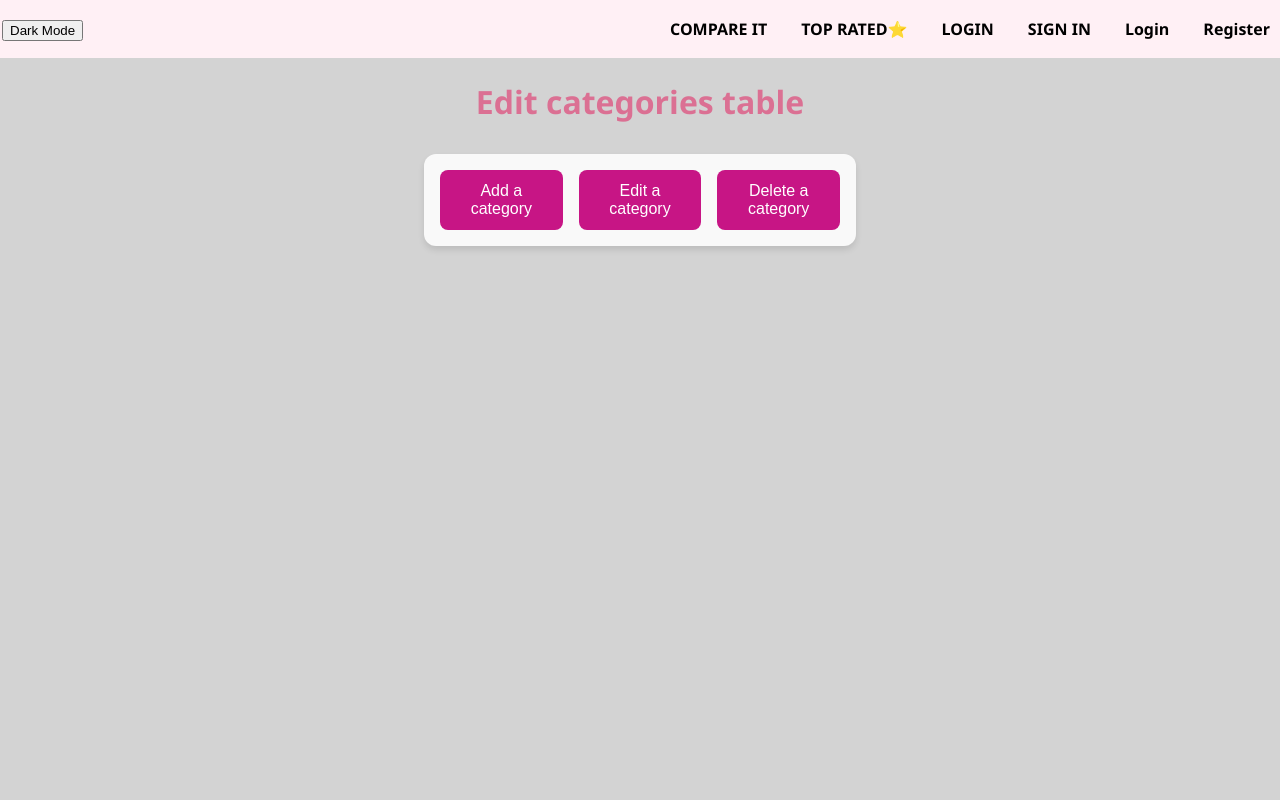
After one commit to tl21thebe/Query-Queens, a PHP site: page /php/adminCategory.php in a window 1280 px wide. The commit adds this page. Run offline with PHP 8.4, Linux system fonts and the light colour scheme.

Commit message:
Updated adminProduct and AdminCategory

```diff
--- /dev/null
+++ b/css/AdminCategory.css
@@ -0,0 +1,110 @@
+body{
+    background-color: lightgray;
+}
+
+.controls {
+    display: flex;
+    justify-content: space-between;
+    gap: 1rem;
+    padding: 1rem;
+    background-color: #f9f9f9;
+    border-radius: 12px;
+    box-shadow: 0 4px 6px rgba(0, 0, 0, 0.1);
+    max-width: 400px;
+    margin: 1rem auto;
+}
+
+.controls button {
+    flex: 1;
+    padding: 0.75rem 1rem;
+    font-size: 1rem;
+    background-color: mediumvioletred;
+    color: white;
+    border: none;
+    border-radius: 8px;
+    transition: background-color 0.3s, transform 0.2s;
+    cursor: pointer;
+}
+
+.controls button:hover {
+    background-color: lightgray;
+    transform: translateY(-2px);
+}
+
+.controls button:active {
+    transform: translateY(0);
+}
+
+h1 {
+    text-align: center;
+    color: palevioletred;
+    margin-top: 80px;
+    font-size: 2rem;
+    border-bottom: 2px solid lightgray;
+    padding-bottom: 0.5rem;
+}
+
+form#category-form {
+    max-width: 600px;
+    margin: 2rem auto;
+    background-color: #ffffff;
+    padding: 2rem;
+    border-radius: 12px;
+    box-shadow: 0 0 15px rgba(169, 169, 169, 0.2);
+}
+
+form#category-form label {
+    display: block;
+    margin-bottom: 0.25rem;
+    font-weight: bold;
+    color: black;
+}
+
+form#category-form input[type="text"],
+form#category-form input[type="number"],
+form#category-form input[type="date"],
+form#category-form input[type="url"],
+form#category-form textarea,
+form#category-form select {
+    width: 100%;
+    padding: 0.6rem;
+    margin-bottom: 1rem;
+    border: 1px solid lightgray;
+    border-radius: 6px;
+    background-color: #f9f9f9;
+    font-size: 1rem;
+    box-sizing: border-box;
+    transition: border-color 0.3s, background-color 0.3s;
+}
+
+form#category-form input:focus,
+form#category-form textarea:focus,
+form#category-form select:focus {
+    outline: none;
+    border-color: palevioletred;
+    background-color: #fff;
+}
+
+form#category-form button[type="submit"] {
+    width: 100%;
+    background-color: palevioletred;
+    color: white;
+    padding: 0.75rem;
+    font-size: 1rem;
+    border: none;
+    border-radius: 8px;
+    cursor: pointer;
+    font-weight: bold;
+    transition: background-color 0.3s, transform 0.2s;
+    box-shadow: 0 4px 6px rgba(0, 0, 0, 0.1);
+}
+
+form#category-form button[type="submit"]:hover {
+    background-color: mediumvioletred;
+    transform: scale(1.02);
+}
+
+#form-container {
+    text-align: center;
+    align-items: center;
+}
--- /dev/null
+++ b/js/AdminCategory.js
@@ -0,0 +1,78 @@
+document.addEventListener("DOMContentLoaded", () => {
+    const actionContainer = document.getElementById("form-container");
+
+    document.getElementById("add-btn").addEventListener("click", () => {
+        renderForm("addCategory");
+    });
+
+    document.getElementById("edit-btn").addEventListener("click", () => {
+        renderForm("updateCategory");
+    });
+
+    document.getElementById("delete-btn").addEventListener("click", () => {
+        renderForm("deleteCategory");
+    });
+
+    function renderForm(action) {
+        const actionTitle = action === "addCategory" ? "ADD" : action === "updateCategory" ? "EDIT" : "DELETE";
+
+        let formHtml = `<form id="category-form"><h2>${actionTitle} Category</h2>`;
+
+        if (action !== "addCategory") {
+            formHtml += `
+                <label for="categoryID">Category ID *</label>
+                <input type="number" name="categoryID" id="categoryID" required>
+            `;
+        }
+
+        if (action !== "deleteCategory") {
+            const required = "required";
+            formHtml += `
+                <label for="catType">Category Type</label>
+                <input type="text" name="catType" id="catType" ${required}>
+            `;
+        }
+
+        formHtml += `<button type="submit">${actionTitle}</button></form>`;
+        actionContainer.innerHTML = formHtml;
+
+        document.getElementById("category-form").addEventListener("submit", (e) => {
+            e.preventDefault();
+            handleSubmit(action);
+        });
+    }
+
+    function handleSubmit(action) {
+        const formData = new FormData(document.getElementById("category-form"));
+        const payload = {};
+
+        for (let [key, value] of formData.entries()) {
+            if (value.trim() !== "") {
+                payload[key] = sanitize(value);
+            }
+        }
+
+        payload["type"] = action;
+
+        fetch("../php/sabiraV_api.php", {
+            method: "POST",
+            headers: {
+                "Content-Type": "application/json"
+            },
+            body: JSON.stringify(payload)
+        })
+        .then(res => res.json())
+        .then(data => {
+            console.log("API Response:", data);
+            alert(data.data || "Action completed.");
+        })
+        .catch(err => {
+            console.error("Request failed", err);
+            alert("Request failed: " + err.message);
+        });
+    }
+
+    function sanitize(input) {
+        return input.replace(/['";]/g, "").trim();
+    }
+});
--- /dev/null
+++ b/php/adminCategory.php
@@ -0,0 +1,24 @@
+<?php include('header.php'); ?>
+<!DOCTYPE html>
+<html lang="en">
+<head>
+  <meta charset="UTF-8">
+  <title>Admin Category</title>
+  <link rel="stylesheet" href="../css/AdminCategory.css">
+</head>
+<body>
+
+  <h1>Edit categories table</h1>
+
+    <div class="controls">
+        <button id="add-btn">Add a category</button>
+        <button id="edit-btn">Edit a category</button>
+        <button id="delete-btn">Delete a category</button>
+    </div>
+
+    <div id="form-container"></div>
+
+    <script src="../js/AdminCategory.js"></script>
+
+</body>
+</html>
--- a/php/header.php
+++ b/php/header.php
@@ -77,7 +77,7 @@ $theme_class = $current_theme === 'dark' ? 'dark-theme' : '';
 
         <div class="nav-links">
             <a href="<?php echo $base_url; ?>products.php">COMPARE IT</a>
-            <a href="<?php echo $base_url; ?>ratedProducts.php">TOP RATED</a>
+            <a href="<?php echo $base_url; ?>ratedProducts.php">TOP RATED⭐</a>
             <a href="<?php echo $base_url; ?>login.php">LOGIN</a>
             <a href="<?php echo $base_url; ?>signup.php">SIGN IN</a>
             <?php if (isLoggedIn()): ?>
```
Also changed, not shown: css/adminProduct.css (renamed from css/admin.css, +30 -13 lines), js/adminProduct.js (renamed from js/admin.js, +28 -21 lines), php/adminProduct.php (renamed from php/admin.php, +4 -4 lines).
